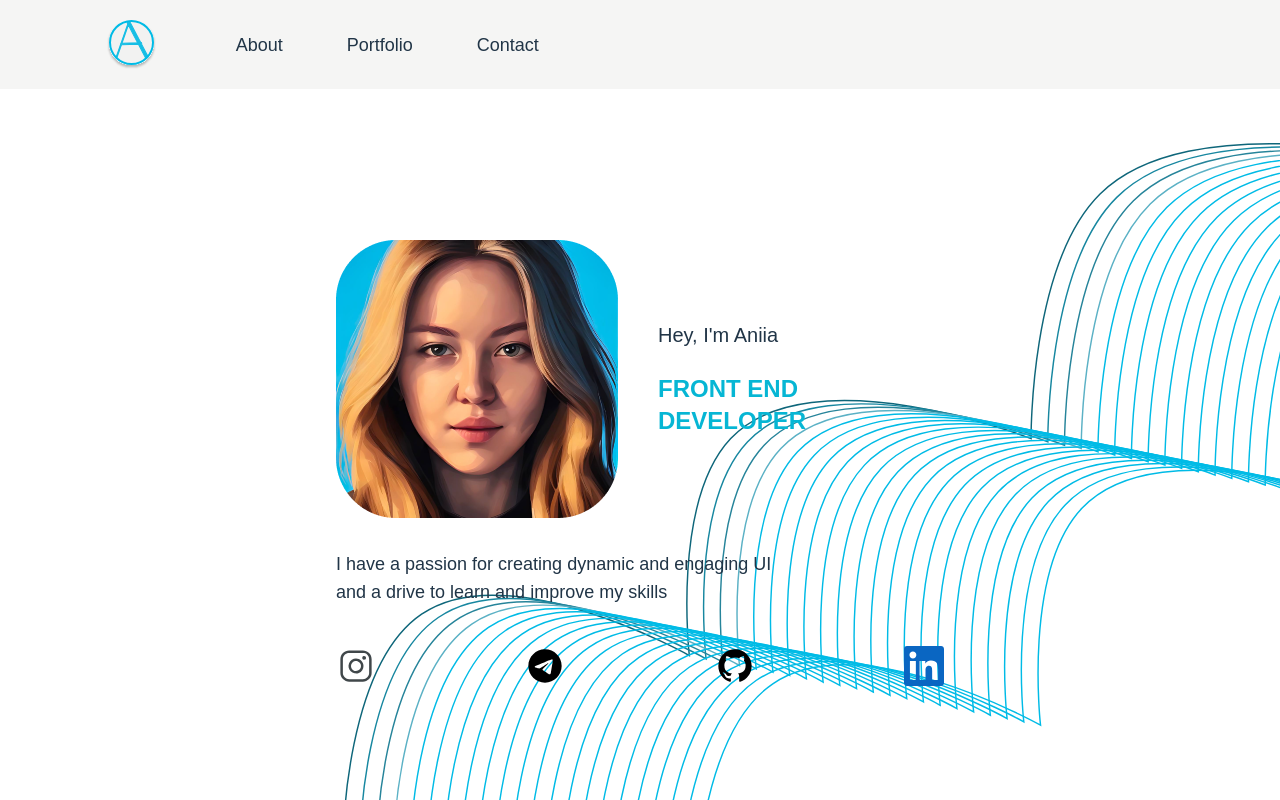
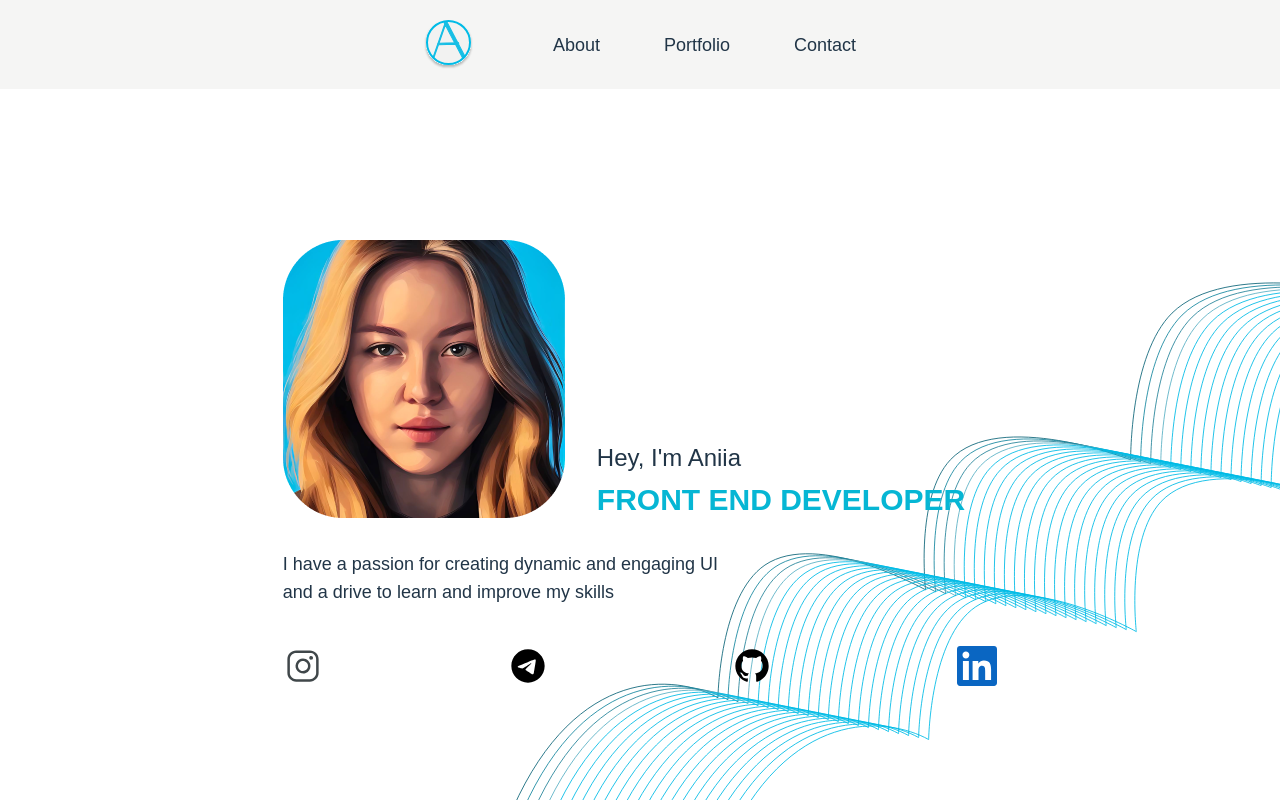
Before and after one commit to aniiaham/hamilton-portfolio, a React (Vite) app: page / in a window 1280 px wide. Shown: the top 800 px of the page. Built offline with nearby package versions, Linux system fonts and the light colour scheme.

Commit message:
fixed homepage

```diff
--- a/src/scenes/home/index.tsx
+++ b/src/scenes/home/index.tsx
@@ -11,26 +11,26 @@ type Props = {};
 const Home = (props: Props) => {
   return (
     <section className="gap-16 pb-20 pt-20 md:h-full m-8">
-      <div className="mx-auto w-5/6 items-center justify-center md:flex md:h-5/6">
+      <div className="mx-auto w-full items-center justify-center md:flex md:h-5/6">
         <img
           alt="background"
           src={Waves}
-          className="w-full max-h-fit object-cover absolute pointer-events-none -z-50"
+          className="max-w-3xl max-h-fit object-cover absolute pointer-events-none -z-50 bottom-0 right-0"
         />
-        <div className="mt-32 md:basis-3/5">
+        <div className="mt-32">
           <div>
-            <div className="flex justify-between gap-10 items-center">
-              <img alt="logo" src={Photo} />
-              <div className="flex flex-col font-primary">
-                <span className="text-xl">Hey, I'm Aniia</span>
-                <br />
-                <span className="text-2xl text-cyan font-bold">
+            <div className="grid grid-rows-2 grid-flow-col gap-8">
+              <img alt="logo" src={Photo} className="row-span-2"/>
+              <div className="col-span-2"/>
+              <div className="font-primary row-span-1 col-span-1 flex flex-col justify-end gap-2">
+                <span className="text-2xl">Hey, I'm Aniia</span>
+                <span className="text-3xl text-cyan font-extrabold">
                   FRONT END DEVELOPER
                 </span>
               </div>
             </div>
             <div>
-              <p className="md:text-startv mt-8 text-lg font-primary">
+              <p className="md:text-startv mt-8 text-lg font-medium font-primary">
                 I have a passion for creating dynamic and engaging UI <br /> and
                 a drive to learn and improve my skills
               </p>
--- a/src/scenes/navBar/index.tsx
+++ b/src/scenes/navBar/index.tsx
@@ -7,7 +7,7 @@ const NavBar = (props: Props) => {
   return (
     <nav>
       <div className="bg-stone flex items-center justify-between fixed top-0 z-30 w-full py-5">
-        <div className="flex items-center justify-between mx-auto w-5/6">
+        <div className="flex items-center justify-between mx-auto">
           <div className="flex items-center w-full gap-20">
             {/*LEFT SIDE*/}
             <img alt="logo" src={Logo} />
```
